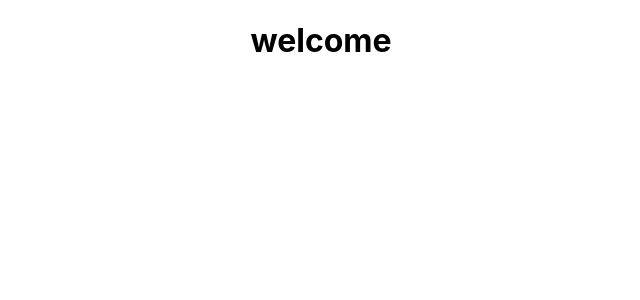
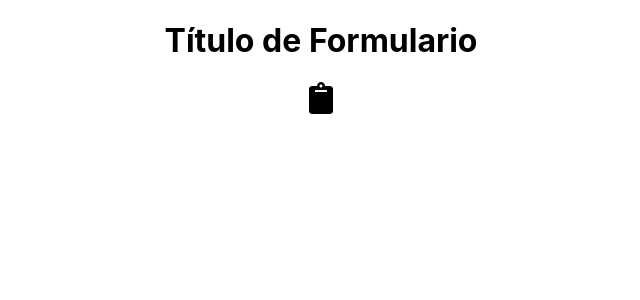
Before and after one commit to anacem1977/ali-mx-challenge, a React (Create React App) app: page / in a window 1280 px wide. Shown: the top 300 px of the page, without its empty margins (319-959 px from the left). Built offline with nearby package versions, Linux system fonts and the light colour scheme.

Commit message:
created components, header

```diff
--- a/src/App.js
+++ b/src/App.js
@@ -1,6 +1,17 @@
 import React, { Component } from "react";
 import axios from 'axios';
+import { Route, Link } from "react-router-dom";
 import './App.css';
+
+import Container from "react-bootstrap/Container";
+import Row from "react-bootstrap/Row";
+import Col from "react-bootstrap/Col";
+
+import { library } from "@fortawesome/fontawesome-svg-core";
+import { FontAwesomeIcon } from "@fortawesome/react-fontawesome";
+import {faClipboard} from "@fortawesome/free-solid-svg-icons";
+
+library.add(faClipboard);
 
 class App extends Component {
   constructor(props) {
@@ -12,7 +23,18 @@ class App extends Component {
   render () {
   return (
     <div className="App">
-        <h1>welcome</h1>
+      <header>
+        <Container>
+          <Row>
+            <Col sm={8}>
+              <h1>Título de Formulario</h1>
+            </Col>
+            <Col sm={4}>
+              <FontAwesomeIcon icon="clipboard" size="2x"></FontAwesomeIcon>
+            </Col>
+          </Row>
+        </Container>
+      </header>
     </div>
   );
 }
```
Also changed, not shown: src/components/contacto.js (added), src/components/fechaNacimiento.js (added), src/components/nombre.js (added).
